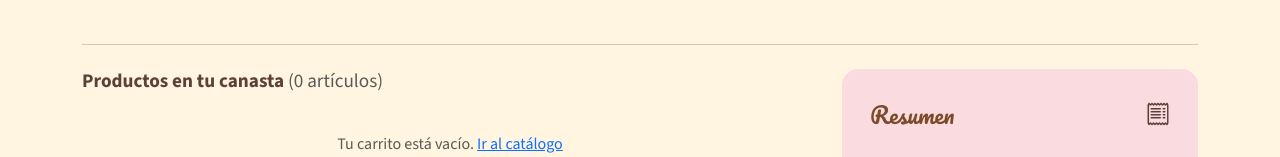
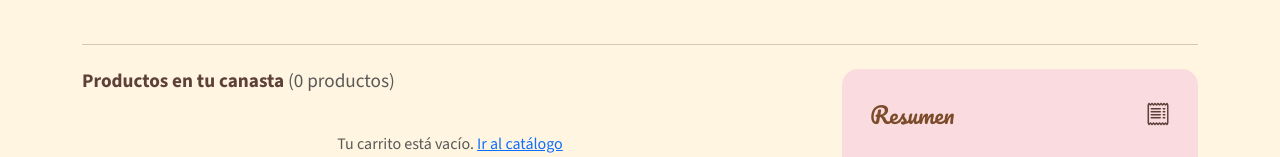
Before and after one commit to AlanisVerdugo/Pasteleria-1000-sabores, a React (Vite) app: page /carrito in a window 1280 px wide. Shown: the part 203-360 px from the top of the page. Built offline with nearby package versions, Linux system fonts and the light colour scheme.

Commit message:
carrito dice productos en vez de artículos

```diff
--- a/src/pages/Carrito.jsx
+++ b/src/pages/Carrito.jsx
@@ -41,7 +41,7 @@ function Carrito() {
 
                             <div className="d-flex justify-content-between align-items-center mb-3">
                                 <h2 className="titulo-seccion-carrito mb-0">
-                                    Productos en tu canasta <span className="text-muted fw-normal">({items.length} artículos)</span>
+                                    Productos en tu canasta <span className="text-muted fw-normal">({items.length} {items.length === 1 ? 'producto' : 'productos'})</span>
                                 </h2>
                                 {items.length > 0 && (
                                     <a href="#" className="link-vaciar" onClick={(e) => { e.preventDefault(); vaciar() }}>
```
